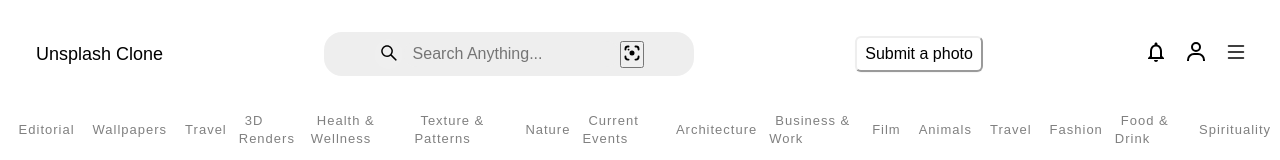
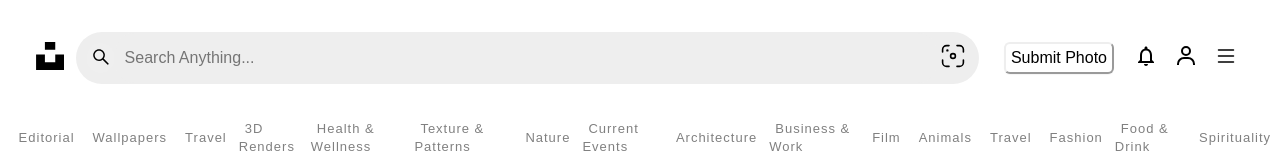
Before and after one commit to tobeeeyyy/Unsplash_Clone, a React (Vite) app: page / in a window 1280 px wide. Shown: the top 160 px of the page. Built offline with nearby package versions, Linux system fonts and the light colour scheme; no server answers.

Commit message:
Improved the css of the Photo grid layout

```diff
--- a/src/Page/homepage.css
+++ b/src/Page/homepage.css
@@ -1,9 +1,14 @@
-.WrapperImage{
-    max-width: 70rem;
+/* .WrapperImage{
     display: grid;
     margin: 4rem auto;
-    grid-auto-rows: 300px;
-    grid-template-columns: repeat(auto-fit, minmax(250px, 1fr));
+    grid-template-columns: repeat(auto-fit, minmax(250px, 4fr));
     grid-gap: 1em;
-    grid-auto-flow: dense;
+} */
+
+.WrapperImage{
+    padding-top: 40px;
+    width: 85%;
+    margin: auto;
+    columns: 3;
+    column-gap: 0.5rem;
 }
--- a/src/components/Heading/Category.tsx
+++ b/src/components/Heading/Category.tsx
@@ -1,10 +1,20 @@
+import { useState } from "react";
 import "./styles.css";
 
 function Category() {
+
+  const [name, setName] = useState('');
+
+  // const getImages = ({value) => {
+  //   setName(value);
+
+  // }
+  // onClick={getImages('Editorial')}
+
   return (
     <div className="category-nav">
       <div className="category">
-        <a href="#">Editorial</a>
+        <a href="#" >Editorial</a>
       </div>
       <div className="category">
         <a href="#" className="active">
--- a/src/components/Heading/SearchField.tsx
+++ b/src/components/Heading/SearchField.tsx
@@ -33,7 +33,7 @@ function SearchField() {
   }
 
   return (
-    <div>
+    <div className='topSearchContainer'>
       <form className='searchContainer'
         onSubmit={handleSubmit}
       >
@@ -60,18 +60,18 @@ function SearchField() {
               onKeyDown={handleEnterSearch}
           />
 
-        <button>
+        <div className='visualSearch'>
           <svg
             xmlns="http://www.w3.org/2000/svg"
-            width="1.5em"
-            height="1.5em"
+            width="2em"
+            height="2em"
             preserveAspectRatio="xMidYMid meet"
-            viewBox="0 0 16 16">
-            <path
-            fill="currentColor"
-            d="M2 4.75A2.75 2.75 0 0 1 4.75 2h.5a.75.75 0 0 1 0 1.5h-.5c-.69 0-1.25.56-1.25 1.25v.5a.75.75 0 0 1-1.5 0v-.5Zm12 6.5A2.75 2.75 0 0 1 11.25 14h-.5a.75.75 0 0 1 0-1.5h.5c.69 0 1.25-.56 1.25-1.25v-.5a.75.75 0 0 1 1.5 0v.5Zm0-6.5A2.75 2.75 0 0 0 11.25 2h-.5a.75.75 0 0 0 0 1.5h.5c.69 0 1.25.56 1.25 1.25v.5a.75.75 0 0 0 1.5 0v-.5ZM4.75 14A2.75 2.75 0 0 1 2 11.25v-.5a.75.75 0 0 1 1.5 0v.5c0 .69.56 1.25 1.25 1.25h.5a.75.75 0 0 1 0 1.5h-.5ZM8 10a2 2 0 1 0 0-4a2 2 0 0 0 0 4ZM5.25 6a.75.75 0 1 0 0-1.5a.75.75 0 0 0 0 1.5Z"/>
+            viewBox="0 0 20 20">
+              <path
+                fill="currentColor"
+                d="M14 3a3 3 0 0 1 3 3v1.5a.5.5 0 0 1-1 0V6a2 2 0 0 0-2-2h-1.5a.5.5 0 0 1 0-1H14ZM6 3a3 3 0 0 0-3 3v1.5a.5.5 0 0 0 1 0V6a2 2 0 0 1 2-2h1.5a.5.5 0 0 0 0-1H6Zm8 14a3 3 0 0 0 3-3v-1.5a.5.5 0 0 0-1 0V14a2 2 0 0 1-2 2h-1.5a.5.5 0 0 0 0 1H14ZM3 14a3 3 0 0 0 3 3h1.5a.5.5 0 0 0 0-1H6a2 2 0 0 1-2-2v-1.5a.5.5 0 0 0-1 0V14Zm7-2a2 2 0 1 0 0-4a2 2 0 0 0 0 4Zm0-1a1 1 0 1 1 0-2a1 1 0 0 1 0 2ZM6.5 7.25a.75.75 0 1 0 0-1.5a.75.75 0 0 0 0 1.5Z"/>
           </svg>
-        </button>
+        </div>
       </form>
 
     </div>
--- a/src/components/Heading/Skeleton.tsx
+++ b/src/components/Heading/Skeleton.tsx
@@ -1,12 +1,25 @@
 import './styles.css'
 
-function Skeleton({item}) {
-  return [...Array(item).keys()].map(() => (
+function Skeleton({item}:any) {
+  // console.log(item)
+  return <>
+  {/* [...Array(item).keys()].map(() => (
     <div className='temp1'>
         <div className='temp2'>
         </div>
     </div>
-  ))
+  )) */}
+  {/* {item.map((itm:any, index:number)=>{
+    <div>
+     <div className='temp1'>
+        <div className='temp2'>
+          {itm}
+        </div>
+    </div> */}
+  {/* )) */}
+    {/* </div>
+  })} */}
+  </>
 }
 
 export default Skeleton
--- a/src/components/Heading/index.tsx
+++ b/src/components/Heading/index.tsx
@@ -5,12 +5,21 @@ function Heading({children}){
   return (
     <div className='Header' >
         <div className='H1'>
-            Unsplash Clone
+          <svg
+            xmlns="http://www.w3.org/2000/svg"
+            width="1.76em"
+            height="2em"
+            preserveAspectRatio="xMidYMid meet"
+            viewBox="0 0 448 512">
+              <path
+                fill="currentColor"
+                d="M448 230.17V480H0V230.17h141.13v124.92h165.74V230.17ZM306.87 32H141.13v124.91h165.74Z"/>
+          </svg>
         </div>
 
         {children}
 
-        <button className='submit-button'>Submit a photo</button>
+        <button className='submit-button'>Submit Photo</button>
 
         <div className='items'>
             <div className="item">
--- a/src/components/Heading/styles.css
+++ b/src/components/Heading/styles.css
@@ -6,11 +6,10 @@
 }
 
 .H1{
-    font-size: large;
-    font-family: 'Oswald', sans-serif;
     margin-bottom: 1em;
     align-self: center;
     margin: 4px;
+    padding-right: 8px;
 }
 
 .search{
@@ -34,22 +33,32 @@
     margin: 1px;
 }
 
+.topSearchContainer{
+    display: flex;
+    flex-grow: 1;
+}
+
 .searchContainer{
     display: flex;
-    justify-content: start;
-    align-items: center;
     background-color: #eee;
-    border-radius: 18px;
-    padding: 6px 50px;
+    border-radius: 36px;
+    padding-left: 10px;
     flex-grow: 1;
+    padding-right: 10px;
+}
+
+.visualSearch{
+    justify-self: center;
+    align-self: center;
 }
 
 .submit-button{
     border-radius: 6px;
-    padding: 3.5px 8px;
+    padding: 5px 5px;
     font-size: medium;
     background-color: white;
-    margin: 4px;
+    margin: 10px;
+    margin-left: 25px;
     align-items: flex-start;
     flex-grow: 0;
     border-color: #eee;
@@ -60,17 +69,14 @@
 .images{
     display: grid;
     justify-items: center;
-    flex-grow: 0;
 }
 
 .image{
-    grid-gap: 1em;
-    display: flex;
-    flex-wrap: wrap;
-    margin: 4rem auto;
-    justify-content: center;
-    align-items: start;
-    grid-template-columns: repeat(auto-fit, minmax(250px, 1fr));
+    padding: 40px;
+    width: 85%;
+    margin: auto;
+    columns: 3;
+    column-gap: 0px;
 }
 
 
@@ -88,6 +94,7 @@
     display: flex;
     align-items: center;
     grid-gap: 1rem;
+    padding: 0px 10px;
 }
 
 .item{
```
